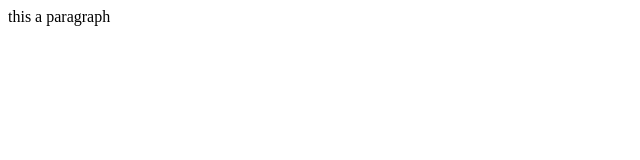
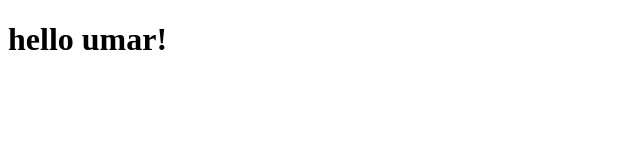
Before and after one commit to choudharyumar/JavaScript, a plain HTML site: page index.html in a window 1280 px wide. Shown: the whole page, without its empty margins (0-640 px from the left). Drawn offline with Linux system fonts and the light colour scheme.

Commit message:
Update index.html

```diff
--- a/index.html
+++ b/index.html
@@ -1,14 +1,13 @@
 <!DOCTYPE html>
 <html lang="en">
-<heAd>
+<head>
     <meta charset="UTF-8">
     <meta http-equiv="X-UA-Compatible" content="IE=edge">
-    <meta name="viewport" content="width=<device-width>, initial-scale=1.0">
+    <meta name="viewport" content="width=device-width, initial-scale=1.0">
     <title>Document</title>
 </head>
 <body>
-<!--- helo boy--->
-<P1>this a paragraph</p11>
+    <h1>hello umar!</h1>
+    <script src="./Week05/iterables.js"></script>
 </body>
-
 </html>
```
